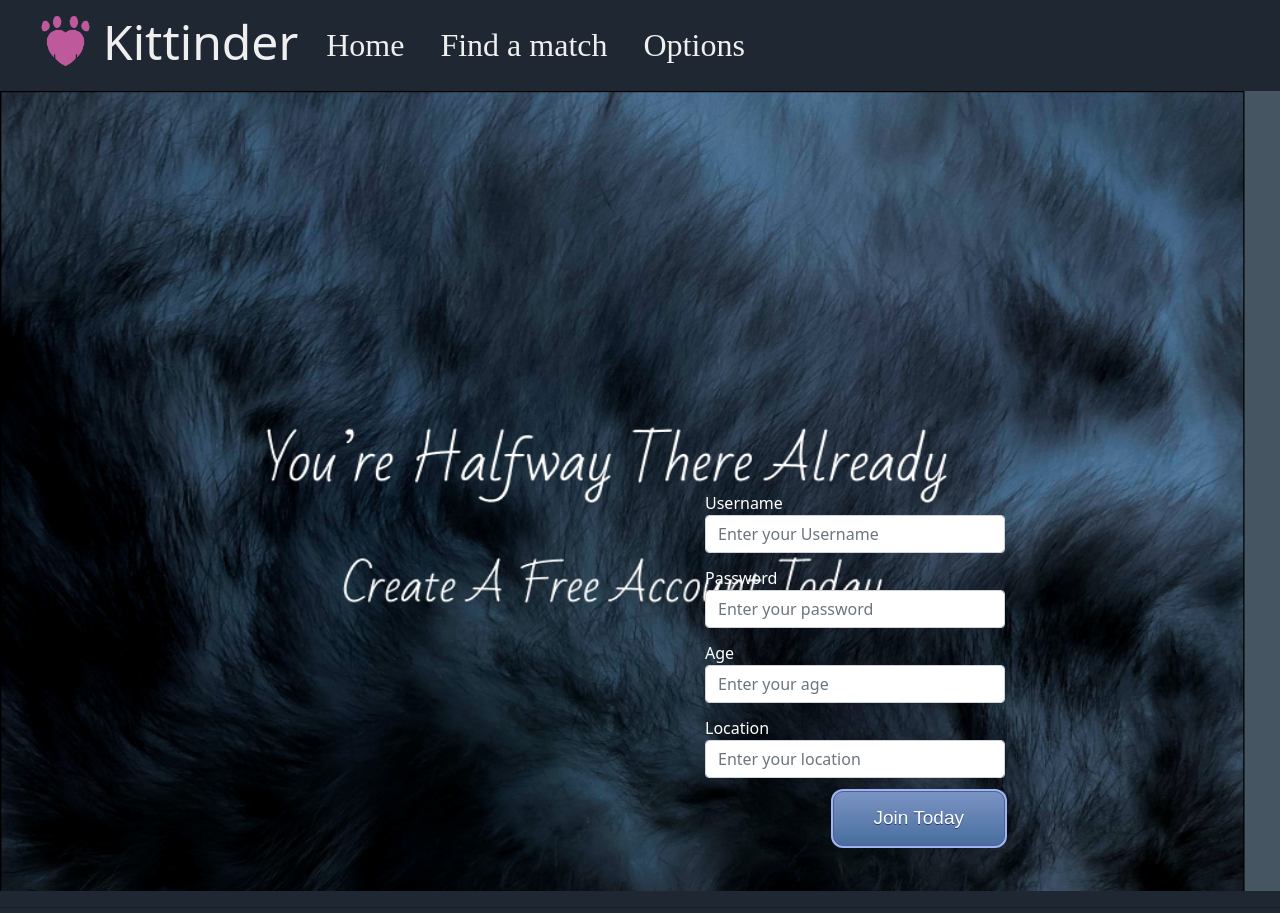
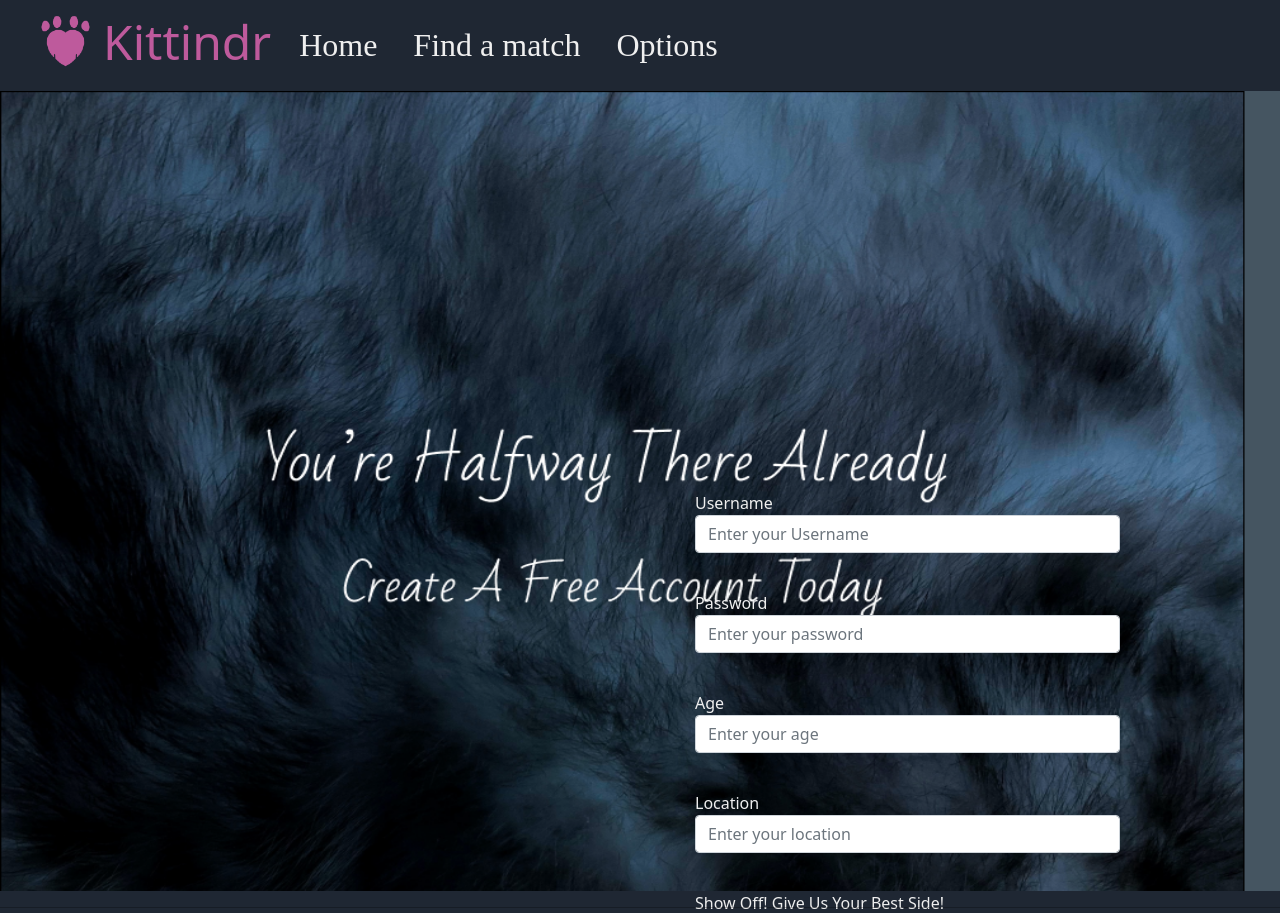
Before and after one commit to learn-academy-2022-alpha/cat-tinder-frontend-sultans-of-sphynx-kat-nico-jacob, a React (Create React App) app: page /catnew in a window 1280 px wide. Shown: the top 913 px of the page. Built offline with nearby package versions, Linux system fonts and the light colour scheme.

Commit message:
Final Changes?

```diff
--- a/src/App.css
+++ b/src/App.css
@@ -39,15 +39,15 @@
 
 .join {
 	box-shadow: 0px 0px 0px 2px #9fb4f2;
-	background:linear-gradient(to bottom, #7892c2 5%, #476e9e 100%);
-	background-color:#7892c2;
+	background:linear-gradient(to bottom, #BE5A9C 5%, #476e9e 100%);
+	background-color:#BE5A9C;
 	border-radius:10px;
 	border:1px solid #4e6096;
 	display:inline-block;
 	cursor:pointer;
 	color:#ffffff;
-	font-family:Arial;
-	font-size:19px;
+	font-family:cursive;
+	font-size:21px;
 	padding:12px 40px;
 	text-decoration:none;
 	text-shadow:0px 1px 0px #283966;
@@ -64,15 +64,15 @@
 
 .join2 {
 	box-shadow: 0px 0px 0px 2px #9fb4f2;
-	background:linear-gradient(to bottom, #7892c2 5%, #476e9e 100%);
-	background-color:#7892c2;
+	background:linear-gradient(to bottom, #BE5A9C 5%, #476e9e 100%);
+	background-color:#BE5A9C;
 	border-radius:10px;
 	border:1px solid #4e6096;
 	display:inline-block;
 	cursor:pointer;
-	color:#ffffff;
-	font-family:Arial;
-	font-size:19px;
+	color:#efefef;
+	font-family:cursive;
+	font-size:21px;
 	padding:12px 40px;
 	text-decoration:none;
 	text-shadow:0px 1px 0px #283966;
@@ -87,15 +87,16 @@
 	top:1px;
 }
 .create-form{
-  float: right;
-  margin-right: 275px;
+  position: fixed;
+  right: 10px;
+  margin-right: 150px;
   margin-top: 400px;
 }
 .form-group {
-  width: 300px;
-  height: 50px;
+  width: 425px;
+  height: 75px;
   margin-bottom: 25px;
-  color: #ffffff;
+  color: #efefef;
 }
 
 #cat-card {
@@ -223,3 +224,11 @@
   padding-top: 10px;
   /* padding-left: 2px; */
 }
+
+.username {
+  position: fixed;
+  top: 300px;
+  left: 75px;
+  color: #efefef;
+  font-family: cursive;
+}
--- a/src/components/Header.js
+++ b/src/components/Header.js
@@ -33,9 +33,9 @@ export default class Header extends Component {
                                     height='75px'
                                     width='75px'></img>
                                     <h1 style={{
-                                      color:"#efefef",
+                                      color:"#BE5A9C",
                                       paddingTop:"5px",
-                                      fontSize:"48px"}}>Kittinder</h1>
+                                      fontSize:"48px"}}>Kittindr</h1>
                                 <NavItem>
                                     <NavLink href="/">
                                         <h2 class="nav-text">Home</h2>
--- a/src/pages/CatIndex.js
+++ b/src/pages/CatIndex.js
@@ -7,12 +7,12 @@ export default class CatIndex extends Component {
         let catProps = this.props.cats
         return(
             <div style= {{
-                backgroundImage: `url("/img/Index-2.png")`,
+                backgroundImage: `url("/img/Index-3.png")`,
                 height: '100vh',
                 position: 'center',
                 backgroundRepeat: 'no-repeat',
                 backgroundSize: '1920px 1080px',
-                backgroundAttachment: 'scroll',
+                backgroundAttachment: 'fixed',
             }}>>
             <h2 style={{
               position: 'relative',
@@ -20,7 +20,7 @@ export default class CatIndex extends Component {
               left: '400px',
               fontSize: '48px',
               color: '#B3B4BD',
-              fontFamily: 'Bad Script'
+              fontFamily: 'Cursive'
             }}>Find Out Who's Nearby</h2>
             <div style= {{
               display: 'flex',
@@ -30,6 +30,7 @@ export default class CatIndex extends Component {
               left: '650px',
               top: '50px'
             }}>
+            <h1 class="username">Hi #User</h1>
                 <br />
                 <Col sm="6">
                     {catProps && catProps.map(cat => {
@@ -38,8 +39,8 @@ export default class CatIndex extends Component {
                             <a href={`CatShow/${cat.id}`}>
                                 <Card>
                                     <CardBody>
-                                        <CardTitle tag="h5">
-                                                {cat.name}, {cat.age}
+                                        <CardTitle>
+                                              <h4>{cat.name}, {cat.age} </h4>
                                         </CardTitle>
                                     </CardBody>
                                     <img alt="Card image cap"
--- a/src/pages/CatNew.js
+++ b/src/pages/CatNew.js
@@ -30,6 +30,10 @@ export default class CatNew extends Component {
                       <label>Location</label>
                       <input class="form-control" type="text" placeholder="Enter your location"></input>
                   </p>
+                  <p class="form-group">
+                      <label>Show Off! Give Us Your Best Side!</label>
+                      <input class="form-control" type="text" placeholder="Enter your location"></input>
+                  </p>
                   <a href="/CatIndex" class="join2">Join Today</a>
               </form>
           </div>
--- a/src/pages/CatShow.js
+++ b/src/pages/CatShow.js
@@ -7,12 +7,12 @@ export default class CatShow extends Component {
         let { cat } = this.props
         return(
             <div style= {{
-                backgroundImage: `url("/img/Index-2.png")`,
+                backgroundImage: `url("/img/Index-3.png")`,
                 height: '100vh',
                 position: 'center',
                 backgroundRepeat: 'no-repeat',
                 backgroundSize: '1920px 1080px',
-                backgroundAttachment: 'scroll',
+                backgroundAttachment: 'fixed',
             }}>>
             <a href="/CatIndex" class="dashboard">Dashboard</a>
                 <div class="cat-show">
--- a/src/pages/Home.js
+++ b/src/pages/Home.js
@@ -4,7 +4,7 @@ export default class Home extends Component {
     render() {
         return(
             <div style= {{
-              backgroundImage: `url("/img/Landing.png")`,
+              backgroundImage: `url("/img/Home.png")`,
               height: '100vh',
               position: 'center',
               backgroundRepeat: 'no-repeat',
```
Also changed, not shown: public/img/Index-2.png (deleted), public/img/Index-3.png (added).
